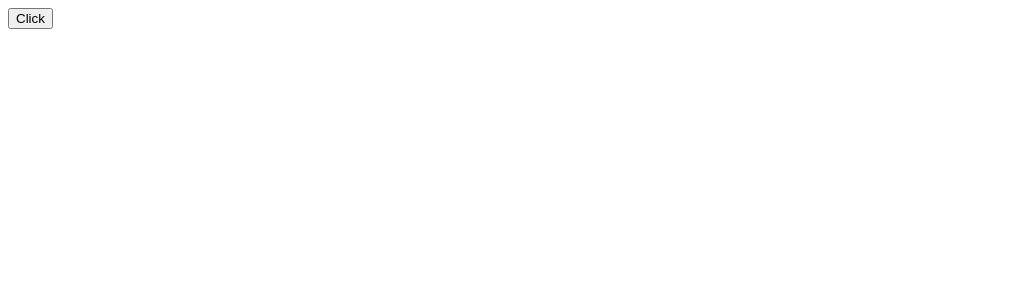
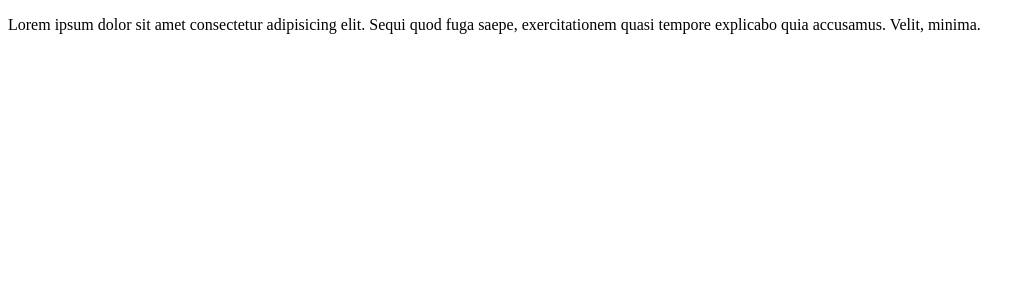
Before and after one commit to boikhutsodev/rectpct, a React (Vite) app in the folder product-app/: page / in a window 1280 px wide. Shown: the top 300 px of the page, without its empty margins (0-1031 px from the left). Built offline with nearby package versions, Linux system fonts and the light colour scheme.

Commit message:
"Replace Button component with Copy component, changing event handler and JSX structure"

```diff
--- a/product-app/src/App.jsx
+++ b/product-app/src/App.jsx
@@ -1,18 +1,26 @@
 import React from "react";
 
 // Watched 1:14:57
-const handleClick = (a, b) => {
-  console.log(a + b);
-};
+const Copy = () => {
+  const copyHandler = () => {
+    console.log("Stop stealing my information");
+  };
 
-const Button = () => {
-  return <button onClick={() => handleClick(4, 3)}>Click</button>;
+  return (
+    <>
+      <p onCopy={copyHandler}>
+        Lorem ipsum dolor sit amet consectetur adipisicing elit. Sequi quod fuga
+        saepe, exercitationem quasi tempore explicabo quia accusamus. Velit,
+        minima.
+      </p>
+    </>
+  );
 };
 
 function App() {
   return (
     <>
-      <Button />
+      <Copy />
     </>
   );
 }
```
